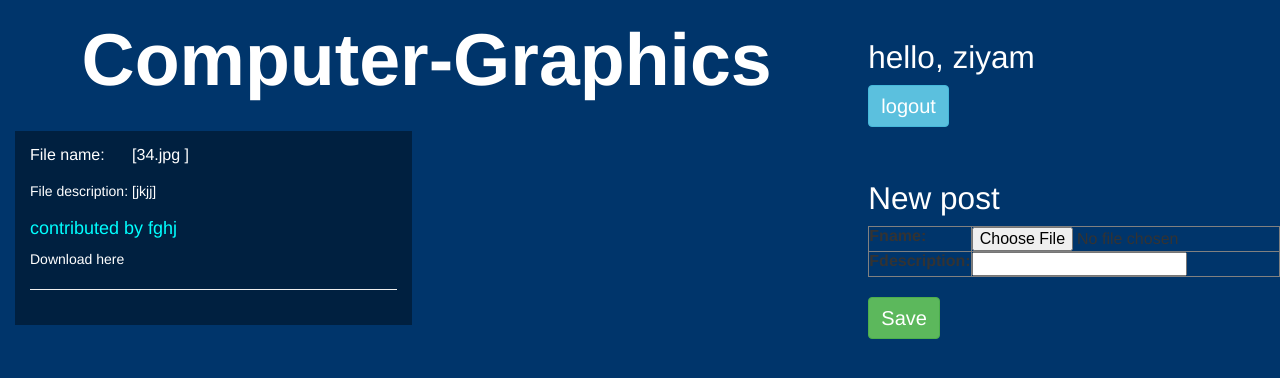
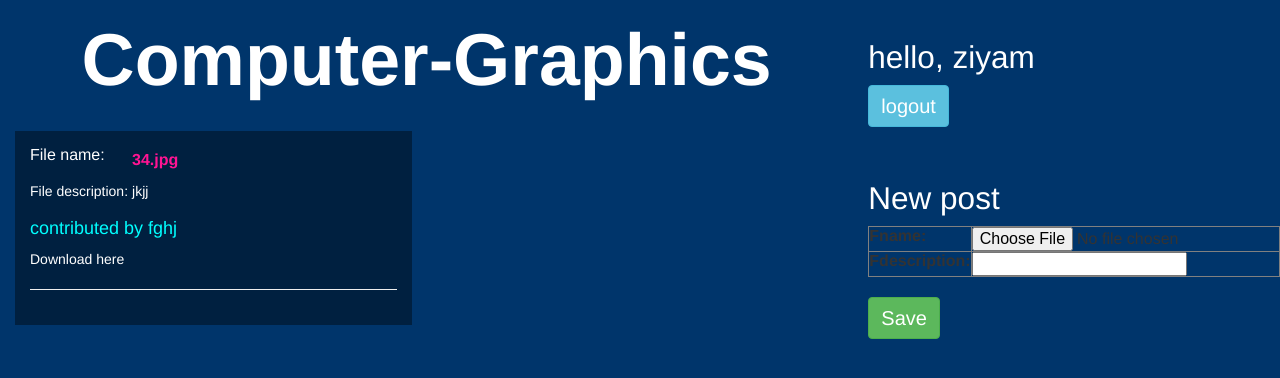
Before and after one commit to ziyazee/ise-important-files, a Django app: a page that uses firstproject/letsdoit/templates/files.html in a window 1280 px wide. Shown: the top 378 px of the page. Run offline with Django 3.2, Linux system fonts and the light colour scheme; a user stored in the database is signed in; data comes from the database, SQL or seed files in the repository; some libraries are stand-ins or nearby versions.

Commit message:
font colors changed

```diff
--- a/firstproject/letsdoit/templates/files.html
+++ b/firstproject/letsdoit/templates/files.html
@@ -39,11 +39,11 @@ h2,h3{
         <table>
             <tr><div style="background-color: aqua">
                 <td><p><span style="color:white">File name:</span></p></td>
-                <td><p><span style="color:white">[{{ sub.fname }} ]</span> </p></td></div>
+                <td><b><span style="color:deeppink">{{ sub.fname }} </span> </b></td></div>
 
         </tr>
        <tr><td><h5><span style="color:white"> File description:</span></h5>
-           </td><td><h5><span style="color:white">[{{sub.fdescription }}]</span></h5>
+           </td><td><h5><span style="color:white">{{sub.fdescription }}</span></h5>
       </td></tr></table>  <h4><span style="color:aqua">contributed by {{ sub.usn }}</span></h4>
         <a href="{{ sub.fname.url }}"style="color:white;" download>Download here</a>
         <hr>
```
